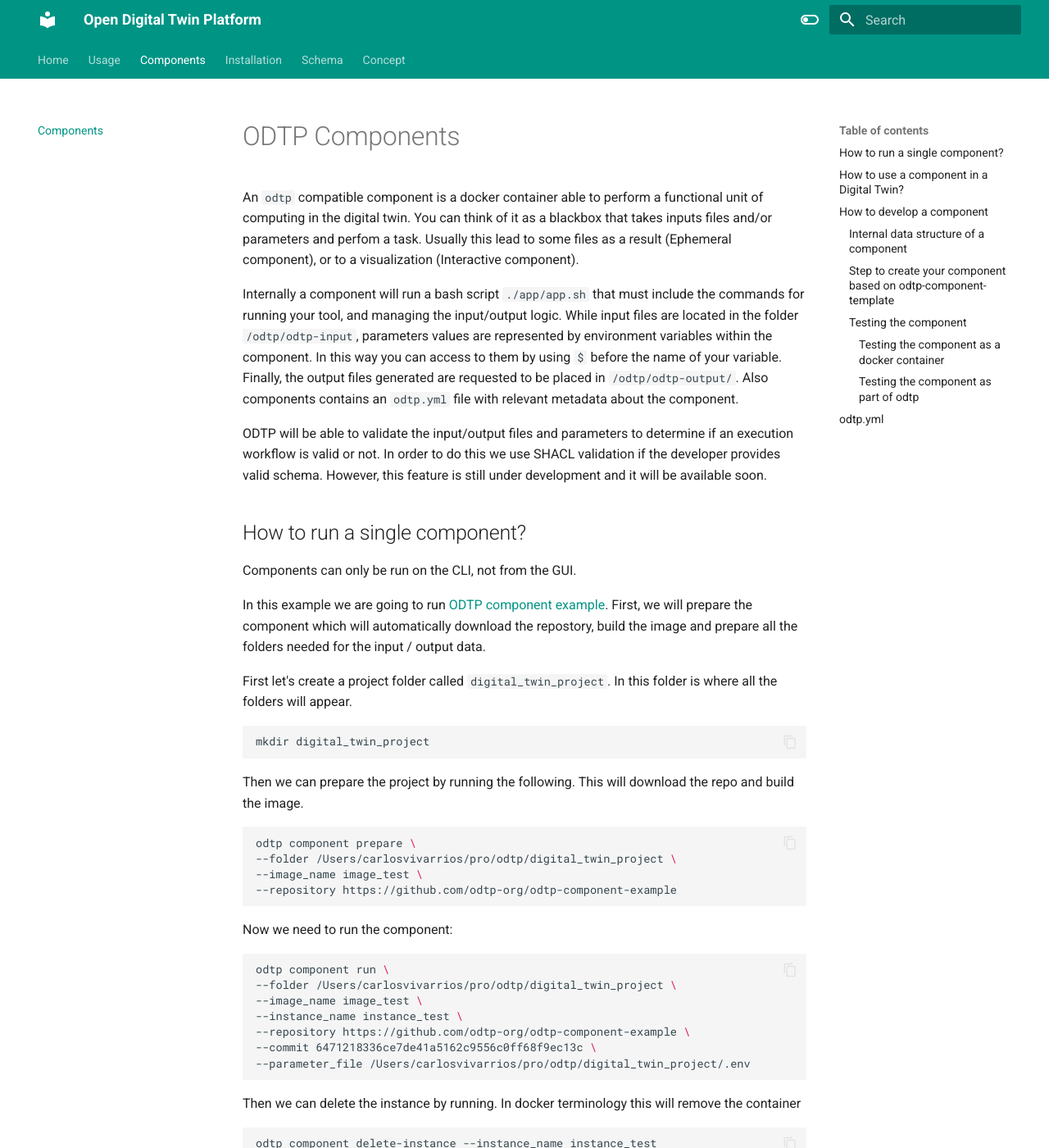
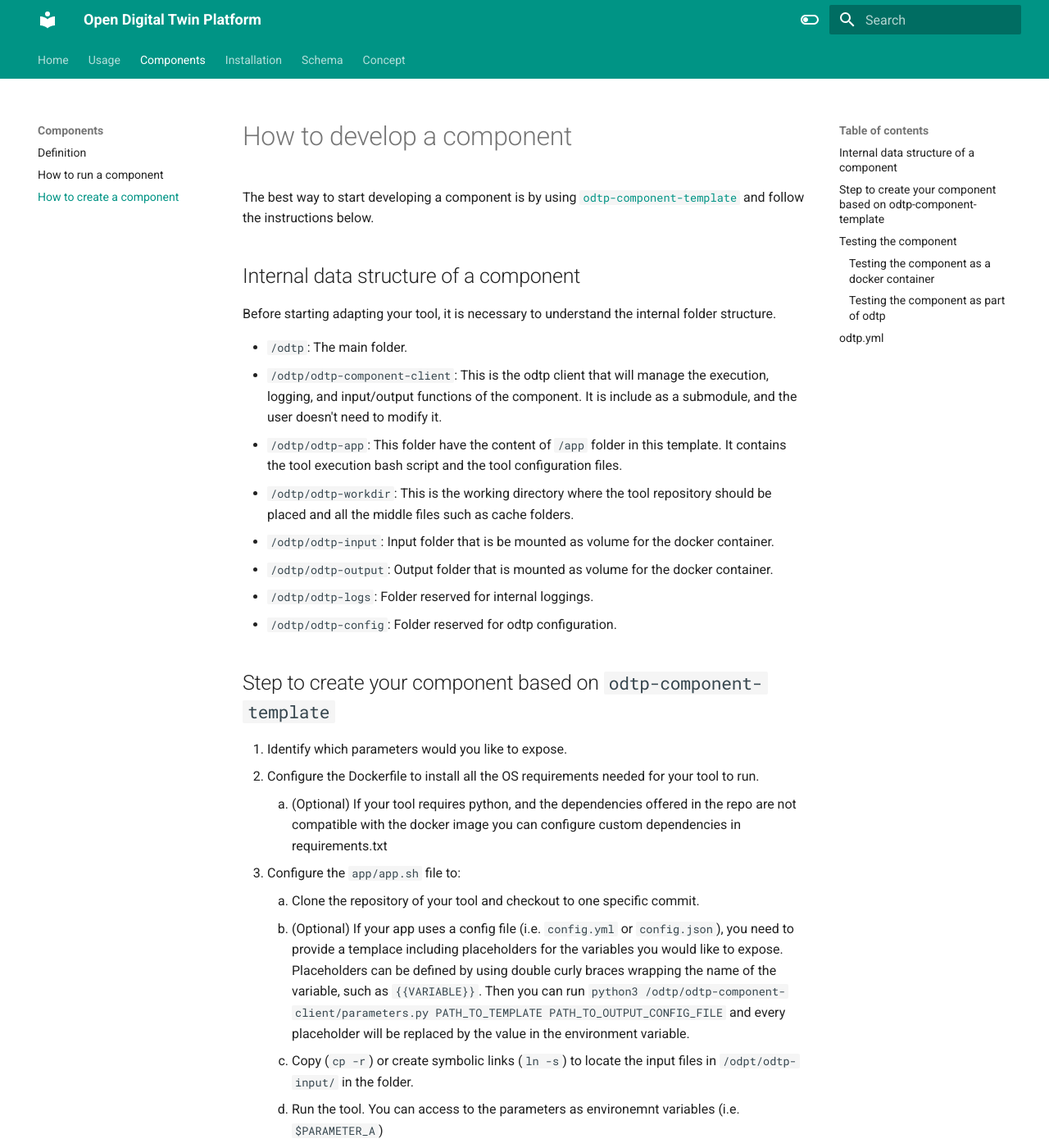
Before and after one commit to odtp-org/odtp-manuals, an MkDocs documentation site: the page built from docs/components/components-development.md, in a window 1280 px wide and 1400 px high. Shown: the whole window at 82% size. Built offline with MkDocs 1.6.1 and Material for MkDocs 9.7.7, drawn with Linux system fonts in a browser that asks for light colours; some of the changed text lies outside the part shown.

Commit message:
Updating documentation on components.

````diff
--- a/docs/odtp_components.md
+++ b/docs/components/components-development.md
@@ -1,67 +1,8 @@
-# ODTP Components
-
-An `odtp` compatible component is a docker container able to perform a functional unit of computing in the digital twin. You can think of it as a blackbox that takes inputs files and/or parameters and perfom a task. Usually this lead to some files as a result (Ephemeral component), or to a visualization (Interactive component).
-
-Internally a component will run a bash script `./app/app.sh` that must include the commands for running your tool, and managing the input/output logic. While input files are located in the folder `/odtp/odtp-input`, parameters values are represented by environment variables within the component. In this way you can access to them by using `$` before the name of your variable. Finally, the output files generated are requested to be placed in `/odtp/odtp-output/`. Also components contains an `odtp.yml` file with relevant metadata about the component.
-
-ODTP will be able to validate the input/output files and parameters to determine if an execution workflow is valid or not. In order to do this we use SHACL validation if the developer provides valid schema. However, this feature is still under development and it will be available soon.
-
-## How to run a single component?
-
-Components can only be run on the CLI, not from the GUI.
-
-In this example we are going to run [ODTP component example](https://github.com/odtp-org/odtp-component-example). First, we will prepare the component which will automatically download the repostory, build the image and prepare all the folders needed for the input / output data.
-
-First let's create a project folder called `digital_twin_project`. In this folder is where all the folders will appear.
-
-```sh
-mkdir digital_twin_project
-```
-
- Then we can prepare the project by running the following. This will download the repo and build the image.
-
- ```sh
- odtp component prepare \
- --folder /Users/carlosvivarrios/pro/odtp/digital_twin_project \
- --image_name image_test \
- --repository https://github.com/odtp-org/odtp-component-example
- ```
-
- Now we need to run the component:
-
- ```sh
- odtp component run \
- --folder /Users/carlosvivarrios/pro/odtp/digital_twin_project \
- --image_name image_test \
- --instance_name instance_test \
- --repository https://github.com/odtp-org/odtp-component-example \
- --commit 6471218336ce7de41a5162c9556c0ff68f9ec13c \
- --parameter_file /Users/carlosvivarrios/pro/odtp/digital_twin_project/.env
- ```
-
-Then we can delete the instance by running. In docker terminology this will remove the container
-
-```
-odtp component delete-instance --instance_name instance_test
-```
-
-And finally if we want to delete the image we can run:
-
-```
-odtp component delete-image --image_name image_test
-```
-
-## How to use a component in a Digital Twin?
-
-To start using component in Digital Twin's executions, first you need to register the component into odtp, and using it.
-
-See the [tutorial](tutorials/components-and-versions.md) on how to do this.
-
-## How to develop a component
+# How to develop a component
 
 The best way to start developing a component is by using [`odtp-component-template`](https://github.com/odtp-org/odtp-component-template) and follow the instructions below.
 
-### Internal data structure of a component
+## Internal data structure of a component
 
 Before starting adapting your tool, it is necessary to understand the internal folder structure.
 
@@ -74,7 +15,7 @@ Before starting adapting your tool, it is necessary to understand the internal f
 - `/odtp/odtp-logs`: Folder reserved for internal loggings.
 - `/odtp/odtp-config`: Folder reserved for odtp configuration.
 
-### Step to create your component based on `odtp-component-template`
+## Step to create your component based on `odtp-component-template`
 
 1. Identify which parameters would you like to expose.
 2. Configure the Dockerfile to install all the OS requirements needed for your tool to run.
@@ -89,7 +30,7 @@ Before starting adapting your tool, it is necessary to understand the internal f
 5. Publish your tool in the ODTP Zoo. (Temporaly unavailable)
 
 
-### Testing the component
+## Testing the component
 
 There are 3 main ways in which you can test a component and the different odtp features.
 
@@ -99,7 +40,7 @@ There are 3 main ways in which you can test a component and the different odtp f
 
 When developing we recomend to start by testing the component via docker and then follow with the others.
 
-#### Testing the component as a docker container
+### Testing the component as a docker container
 
 The user will need to manually create the input/output folders and build the docker image.
 
@@ -141,7 +82,7 @@ This command will run the component. If you want debug some errors and execute t
 
 Also if your tool is interactive such as an Streamlit app, don't forget to map the ports by using `-p XXXX:XXXX`.
 
-#### Testing the component as part of odtp
+### Testing the component as part of odtp
 
 Please do it as it is described in section above titled: `How to run a single component?`
 
--- a/mkdocs.yml
+++ b/mkdocs.yml
@@ -51,7 +51,7 @@ markdown_extensions:
           format: !!python/name:pymdownx.superfences.fence_code_format
 
 copyright: |
-  &copy; 2023 SDSC / CSFM
+  &copy; 2023 SDSC
 
 # Page tree
 nav:
@@ -62,7 +62,10 @@ nav:
     - Components and Versions: tutorials/components-and-versions.md
     - Executions: tutorials/executions.md
     - Run Executions: tutorials/run-executions.md
-  - Components: odtp_components.md
+  - Components:
+    - Definition: components/components-definition.md
+    - How to run a component: components/how-to-run-a-component.md
+    - How to create a component: components/components-development.md
   - Installation: odtp_installation.md
   - Schema: odtp_schema.md
   - Concept: odtp_concept.md
````
Also changed, not shown: docs/components/components-definition.md (added, +49 -0 lines), docs/components/how-to-run-a-component.md (added, +50 -0 lines), docs/odtp_installation.md (+4 -4 lines), docs/components/index.md (added).
